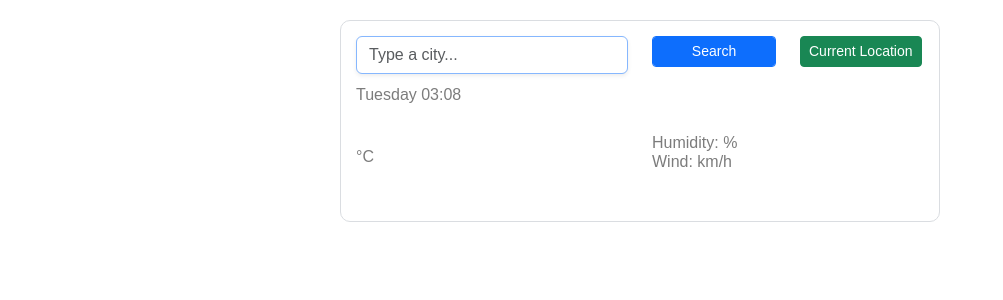
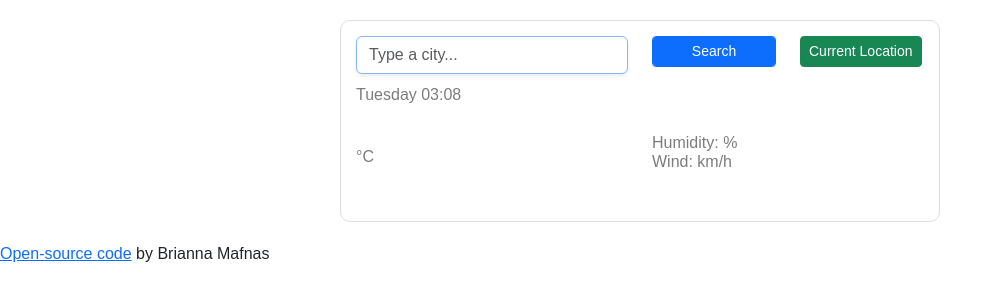
Before and after one commit to bmafnas/weather-app, a plain HTML site: page index.html in a window 1280 px wide. Shown: the whole page, without its empty margins (0-1003 px from the left). Drawn offline with nearby package versions, Linux system fonts and the light colour scheme; no server answers.

Commit message:
Added Open-source code link
week 6 homework

```diff
--- a/index.html
+++ b/index.html
@@ -64,6 +64,8 @@
         </div>
       </div>
     </div>
+    <a href="https://github.com/bmafnas/weather-app">Open-source code</a> by
+    Brianna Mafnas
     <script src="src/script.js"></script>
   </body>
 </html>
```
